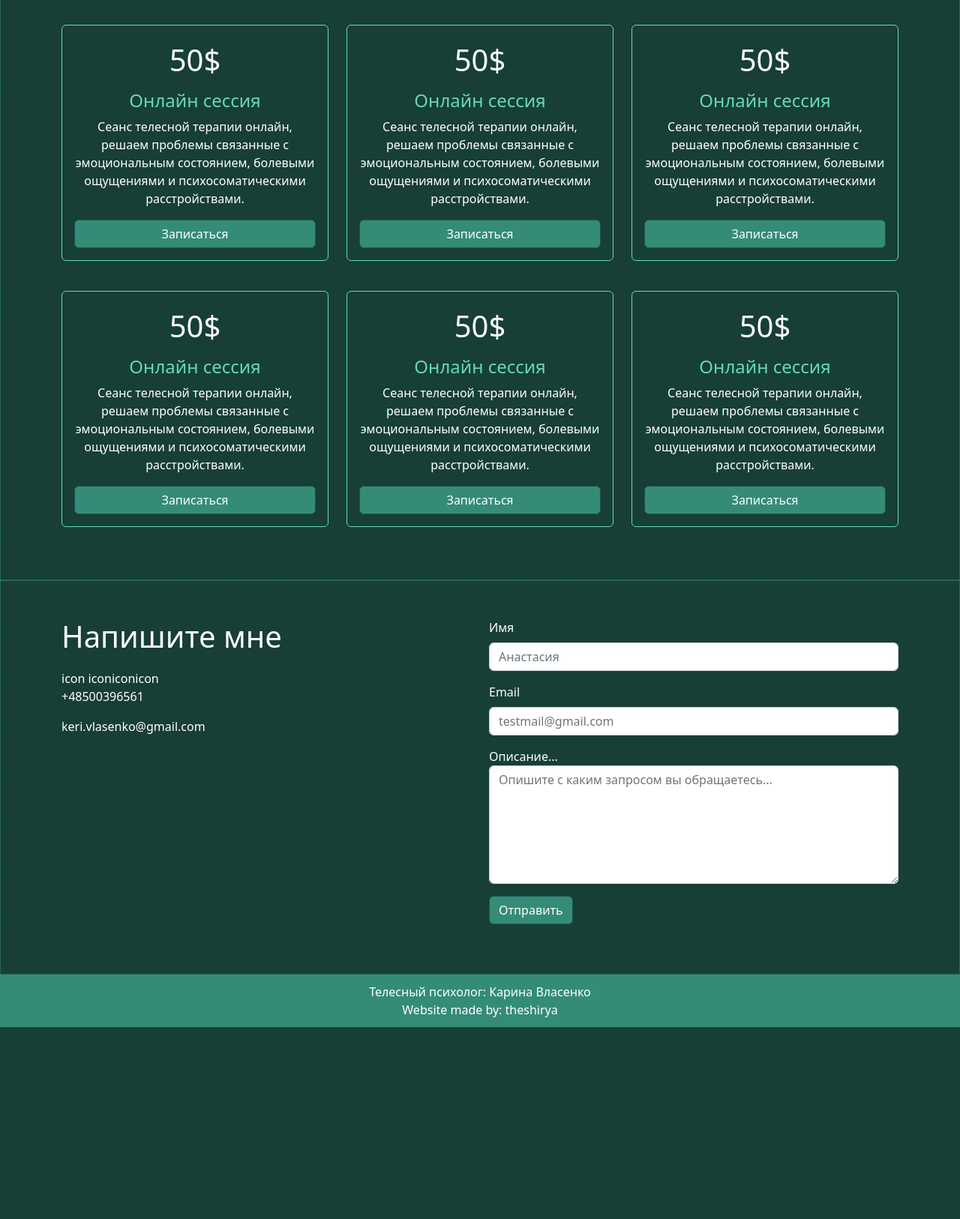
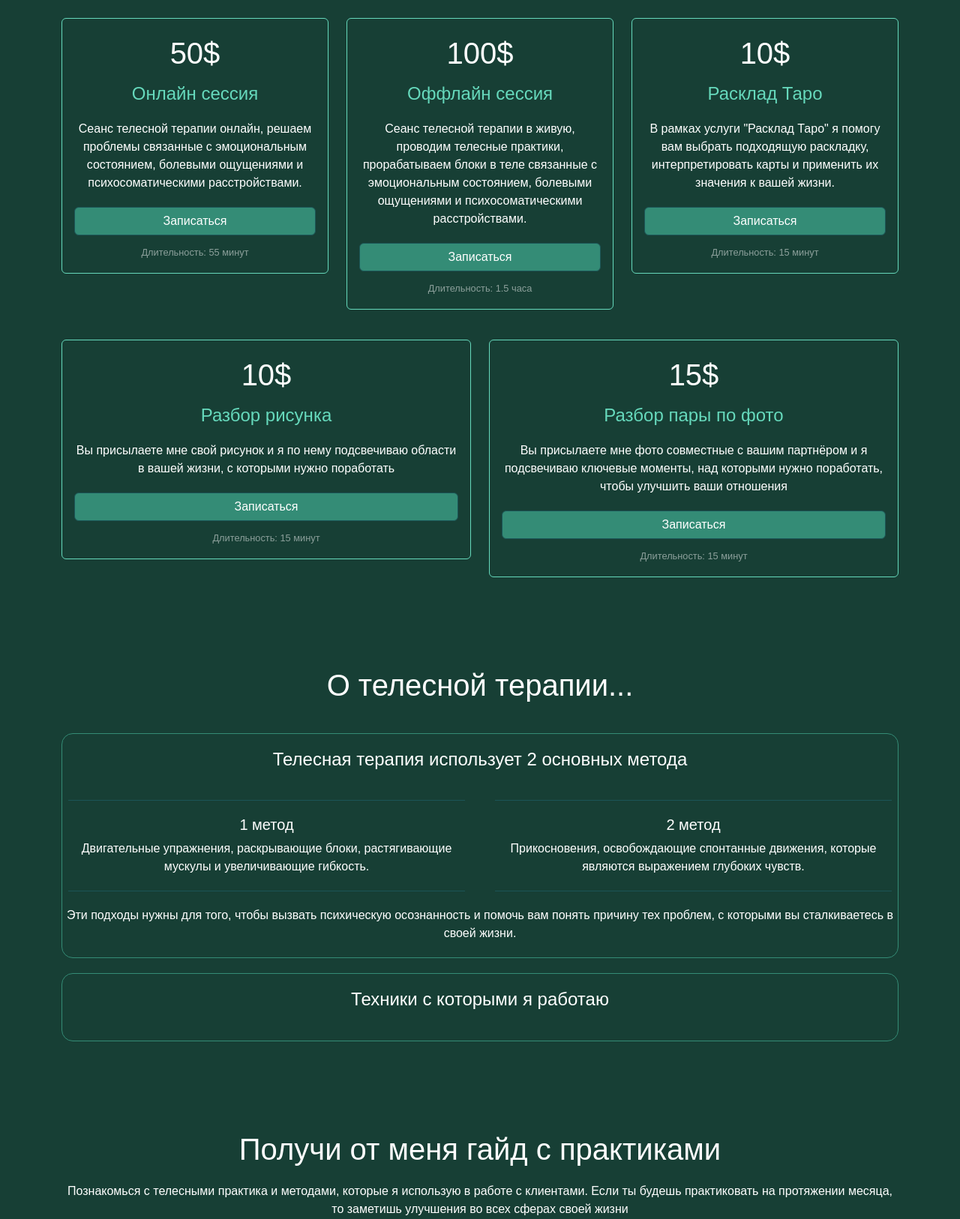
Before and after one commit to ivshiryaev/Karina-Vlasenko---Website, a website: page index.html in a window 1280 px wide. Shown: the part 1174-2800 px from the top of the page at 75% size. Before the commit the page ends 2544 px from the top, so only its background shows below. Drawn offline with Linux system fonts and the light colour scheme; a web font is replaced by a local one.

Commit message:
made guide section, contact, icons,google fonts, buttons hover

```diff
--- a/index.html
+++ b/index.html
@@ -4,6 +4,12 @@
 	<meta charset="utf-8" lang="en">
 
 	<link rel="stylesheet" type="text/css" href="style.css">
+
+	<link rel="preconnect" href="https://fonts.googleapis.com">
+	<link rel="preconnect" href="https://fonts.gstatic.com" crossorigin>
+	<link href="https://fonts.googleapis.com/css2?family=Neucha&family=Pacifico&family=Shantell+Sans:wght@300&display=swap"
+	rel="stylesheet">
+
 	<meta name="viewport" content="width=device-width, initial-scale=1.0">
 
 	<title>Testing</title>
@@ -41,9 +47,8 @@
 				<p>Телесный психолог, помогающий достичь гармонии между
 				телом и разумом с помощью телесной терапии, дыхательных упражнений,
 				медитации и йоги.</p>
-				<button class="btn btn-primary">Записаться</button>
-				<button class="btn btn-outline-primary">Сконтактироваться</button>
-
+				<button class="btn btn-primary"><a href="#contact">Сконтактироваться</a></button>
+				<button class="btn btn-outline-secondary"><a href="#services">Услуги</a></button>
 			</div>
 			<div class="col-sm-6">
 				Image
@@ -62,7 +67,7 @@
 				<h2>Обо мне</h2>
 				<p>Немного инфомацииНемного инфомацииНемного инфомацииНемного инфомации
 				Немного инфомацииНемного инфомацииНемного инфомацииНемного инфомации</p>
-				<button class="btn btn-primary">Больше информации</button>
+				<button class="btn btn-primary"><a href="#information">Больше информации</a></button>
 			</div>
 		</div>
 	</div>
@@ -169,7 +174,8 @@
 								<p class="price">50$</p>
 								<h6 class="card-title">Онлайн сессия</h6>
 								<p class="card-text">Сеанс телесной терапии онлайн, решаем проблемы связанные с эмоциональным состоянием, болевыми ощущениями и психосоматическими расстройствами.</p>
-							<button class="btn btn-primary">Записаться</button>
+								<button class="btn btn-primary"><a href="#contact">Записаться</a></button>
+								<span>Длительность: 55 минут</span>
 							</div>
 						</div>
 					</div>
@@ -177,10 +183,11 @@
 					<div class="col-sm">
 						<div class="card">
 							<div class="card-body">
-							<p class="price">50$</p>
-							<h6 class="card-title">Онлайн сессия</h6>
-							<p class="card-text">Сеанс телесной терапии онлайн, решаем проблемы связанные с эмоциональным состоянием, болевыми ощущениями и психосоматическими расстройствами.</p>
-							<button class="btn btn-primary">Записаться</button>
+								<p class="price">100$</p>
+								<h6 class="card-title">Оффлайн сессия</h6>
+								<p class="card-text">Сеанс телесной терапии в живую, проводим телесные практики, прорабатываем блоки в теле связанные с эмоциональным состоянием, болевыми ощущениями и психосоматическими расстройствами.</p>
+								<button class="btn btn-primary"><a href="#contact">Записаться</a></button>
+								<span>Длительность: 1.5 часа</span>
 							</div>
 						</div>
 					</div>
@@ -188,10 +195,12 @@
 					<div class="col-sm">
 						<div class="card">
 							<div class="card-body">
-							<p class="price">50$</p>
-							<h6 class="card-title">Онлайн сессия</h6>
-							<p class="card-text">Сеанс телесной терапии онлайн, решаем проблемы связанные с эмоциональным состоянием, болевыми ощущениями и психосоматическими расстройствами.</p>
-							<button class="btn btn-primary">Записаться</button>
+								<p class="price">10$</p>
+								<h6 class="card-title">Расклад Таро</h6>
+								<p class="card-text">В рамках услуги "Расклад Таро" я помогу вам выбрать подходящую раскладку,
+								интерпретировать карты и применить их значения к вашей жизни.</p>
+								<button class="btn btn-primary"><a href="#contact">Записаться</a></button>
+								<span>Длительность: 15 минут</span>
 							</div>
 						</div>
 					</div>
@@ -201,10 +210,11 @@
 					<div class="col-sm">
 						<div class="card">
 							<div class="card-body">
-							<p class="price">50$</p>
-							<h6 class="card-title">Онлайн сессия</h6>
-							<p class="card-text">Сеанс телесной терапии онлайн, решаем проблемы связанные с эмоциональным состоянием, болевыми ощущениями и психосоматическими расстройствами.</p>
-							<button class="btn btn-primary">Записаться</button>
+								<p class="price">10$</p>
+								<h6 class="card-title">Разбор рисунка</h6>
+								<p class="card-text">Вы присылаете мне свой рисунок и я по нему подсвечиваю области в вашей жизни, с которыми нужно поработать</p>
+								<button class="btn btn-primary"><a href="#contact">Записаться</a></button>
+								<span>Длительность: 15 минут</span>
 							</div>
 						</div>
 					</div>
@@ -212,21 +222,11 @@
 					<div class="col-sm">
 						<div class="card">
 							<div class="card-body">
-							<p class="price">50$</p>
-							<h6 class="card-title">Онлайн сессия</h6>
-							<p class="card-text">Сеанс телесной терапии онлайн, решаем проблемы связанные с эмоциональным состоянием, болевыми ощущениями и психосоматическими расстройствами.</p>
-							<button class="btn btn-primary">Записаться</button>
-						</div>
-					</div>
-				</div>
-				<!--card-->
-				<div class="col-sm">
-					<div class="card">
-						<div class="card-body">
-							<p class="price">50$</p>
-							<h6 class="card-title">Онлайн сессия</h6>
-							<p class="card-text">Сеанс телесной терапии онлайн, решаем проблемы связанные с эмоциональным состоянием, болевыми ощущениями и психосоматическими расстройствами.</p>
-							<button class="btn btn-primary">Записаться</button>
+								<p class="price">15$</p>
+								<h6 class="card-title">Разбор пары по фото</h6>
+								<p class="card-text">Вы присылаете мне фото совместные с вашим партнёром и я подсвечиваю ключевые моменты, над которыми нужно поработать, чтобы улучшить ваши отношения</p>
+								<button class="btn btn-primary"><a href="#contact">Записаться</a></button>
+								<span>Длительность: 15 минут</span>
 							</div>
 						</div>
 					</div>
@@ -234,18 +234,117 @@
 	</div>
 </section>
 
+<section id="information">
+	<div class="container">
+		<!- - Heading - - >
+			<div class="row">
+				<div class="col-sm">
+					<h2>О телесной терапии...</h2>
+				</div>
+			</div>
+
+		<!- - Telesnaya terapia 2 methods - ->
+			<div class="block">
+				<!- - Subheading - ->
+				<div class="row">
+					<div class="col-sm">
+						<h4>Телесная терапия использует 2 основных метода</h4>
+					</div>
+				</div>
+
+				<!- - 2 columns - ->
+				<div class="row">
+					<div class="col-sm method">
+						<h5>1 метод</h5>
+						<p>Двигательные упражнения, раскрывающие блоки,
+						растягивающие мускулы и увеличивающие гибкость.</p>
+					</div>
+					<div class="col-sm method">
+						<h5>2 метод</h5>
+						<p>Прикосновения, освобождающие спонтанные движения,
+						которые являются выражением глубоких чувств.</p>
+					</div>
+				</div>
+
+				<!- - Description - ->
+				<div class="row">
+					<div class="col-sm">
+						<p>Эти подходы нужны для того,
+						чтобы вызвать психическую осознанность
+						и помочь вам понять причину тех проблем,
+						с которыми вы сталкиваетесь в своей жизни.</p>
+					</div>
+				</div>
+			</div>
+
+		<!- - Technics that i work with - ->
+			<div class="block">
+				<!- - Heading - ->
+				<div class="row">
+					<div class="col-sm">
+						<h4>Техники с которыми я работаю</h4>
+					</div>
+				</div>
+
+				<!- - Technics - ->
+				<div class="row">
+					<div class="col-sm">
+					</div>
+				</div>
+			</div>
+	</div>
+</section>
+
+<section id="guide">
+	<div class="container">
+		<!--Heading-->
+			<div class="row">
+				<div class="col-sm">
+					<h2>Получи от меня гайд с практиками</h2>
+				</div>
+			</div>
+
+		<!--Description-->
+			<div class="row">
+				<div class="col-sm">
+					<p>Познакомься с телесными практика и методами,
+					которые я использую в работе с клиентами.
+					Если ты будешь практиковать на протяжении месяца,
+					то заметишь улучшения во всех сферах своей жизни</p>
+				</div>
+			</div>
+
+		<!--Guide-->
+			<div class="row">
+				<div class="col-sm">
+					<a href="photo.jpg" download="test" target="_blank">
+					<button class="btn btn-primary"><i class="fa-solid fa-download"></i> Скачать</button>
+					</a>
+				</div>
+			</div>
+</section>
+
 <section id="contact">
 	<div class="container">
+		<!--Heading-->
 			<div class="row">
-			<div class="col-sm">
-				<h2>Напишите мне</h2>
+				<div class="col-md">
+				</div>
+			</div>
+		<!--Content-->
+			<div class="row">
+				<div class="col-md">
+					<h2>Будем в контакте ?</h2>
+
 					<div class="iconGroup">
-					<span>icon</span> <span>icon</span><span>icon</span><span>icon</span>
+						<i class="fa-brands fa-telegram"></i>
+						<i class="fa-brands fa-instagram"></i>
 					</div>
-				<p>+48500396561</p>
-				<p>keri.vlasenko@gmail.com</p>
+
+					<h4 id="phoneNumber">+48500396561</h4>
+					<h4 id="gmail">keri.vlasenko@gmail.com</h4>
 				</div>
-			<div class="col-sm">
+				<div class="col-md">
 					<form>
 						<div class="mb-3">
 							<label for="nameInput" class="form-label">Имя</label>
@@ -258,7 +357,7 @@
 							class="form-control" id="emailInput" placeholder="testmail@gmail.com">
 						</div>
 						<div class="mb-3">
-						<label for="descriptionInput">Описание...</label>
+							<label for="descriptionInput" class="form-label">Описание...</label>
 							<textarea class="form-control" rows="6" id="descriptionInput"
 							placeholder="Опишите с каким запросом вы обращаетесь..."></textarea>
 						</div>
@@ -287,5 +386,6 @@
 
 </body>
 
+<script src="https://kit.fontawesome.com/07b8758406.js" crossorigin="anonymous"></script>
 <script type="text/javascript" src="script.js"></script>
 </html>
--- a/styles.scss
+++ b/styles.scss
@@ -26,6 +26,8 @@ $releaseAnimation:0.5s;
 *{
 	padding: 0px;
 	margin: 0px;
+
+	font-family: "Shantell sans",sans-serif;
 }
 
 body{
@@ -48,18 +50,28 @@ h4{
 section{
 	padding: 50px 0px;
 
+	/*
 	border:1px dotted $third-color;
+	*/
 }
 
 
 
 .btn{
 	font-size: $h6;
-	background-color: $third-color;
 	color:white;
+
+	a{
+		text-decoration: none;
+		color:white;
+	}
 }
 .btn:hover{
 	background-color: $secondary;
+	box-shadow: 0px 0px 20px $third-color;
+}
+.btn-primary{
+	background-color: $third-color;
 }
 
 
@@ -214,14 +226,23 @@ section{
 
 		.price{
 			font-size:$h2;
-			margin-bottom: 10px;
+			margin-bottom:10px;
 		}
 		.card-title{
 			font-size:$h4;
+			margin-bottom: 20px;
 			color:$secondary;
+		}
+		p{
+			margin-bottom: 20px;
 		}
 		.btn{
 			width:100%;
+			margin-bottom: 10px;
+		}
+		span{
+			opacity: 0.5;
+			font-size:calc($h6 * 0.8);
 		}
 
 		transition: all calc($releaseAnimation * 2);
@@ -234,9 +255,88 @@ section{
 
 		transition: all $startAnimation;
 	}
+	.card:active{
+		transform:translateY(0px);
+		box-shadow: none;
+	}
+}
+
+#information{
+
+	text-align:center;
+
+	h2{
+		text-align:center;
+	}
+	h4{
+		text-align: center;
+		margin-bottom:20px;
+	}
+	p{
+		margin:0px;
+	}
+	.block{
+		margin:20px 0px;
+		padding:20px 0px;
+		border:1px solid $third-color;
+		border-radius: 15px;
+	}
+	.method{
+		margin: 20px 20px;
+		margin-bottom: 20px;
+		padding:20px 0px;
+		border-top:1px solid $primary;
+		border-bottom: 1px solid $primary;
+	}
+	.method:hover{
+
+	}
+}
+
+#guide{
+	text-align: center;
+
+	h2{
+		text-align: center;
+	}
+	.col-sm{
+
+	}
+	.btn{
+		width:100%;
+	}
 }
 
 #contact{
+	.col-md{
+		display: flex;
+		flex-direction: column;
+		justify-content: center;
+
+		margin-bottom: 40px;
+	}
+
+	#phoneNumber{
+		cursor: pointer;
+	}
+	#gmail{
+		cursor: pointer;
+	}
+	.iconGroup{
+		margin-bottom:20px;
+
+		font-size:$h1;
+		color:$third-color;
+
+		i{
+			transition: $releaseAnimation;
+		}
+		i:hover{
+			cursor:pointer;
+			color:white;
+			transition: $startAnimation;
+		}
+	}
 }
 
 #footer{
```
Also changed, not shown: downloadFile.txt (added), photo.jpg (added), style.css, 2 other files. Lines whose indentation alone changed are shown as unchanged.
